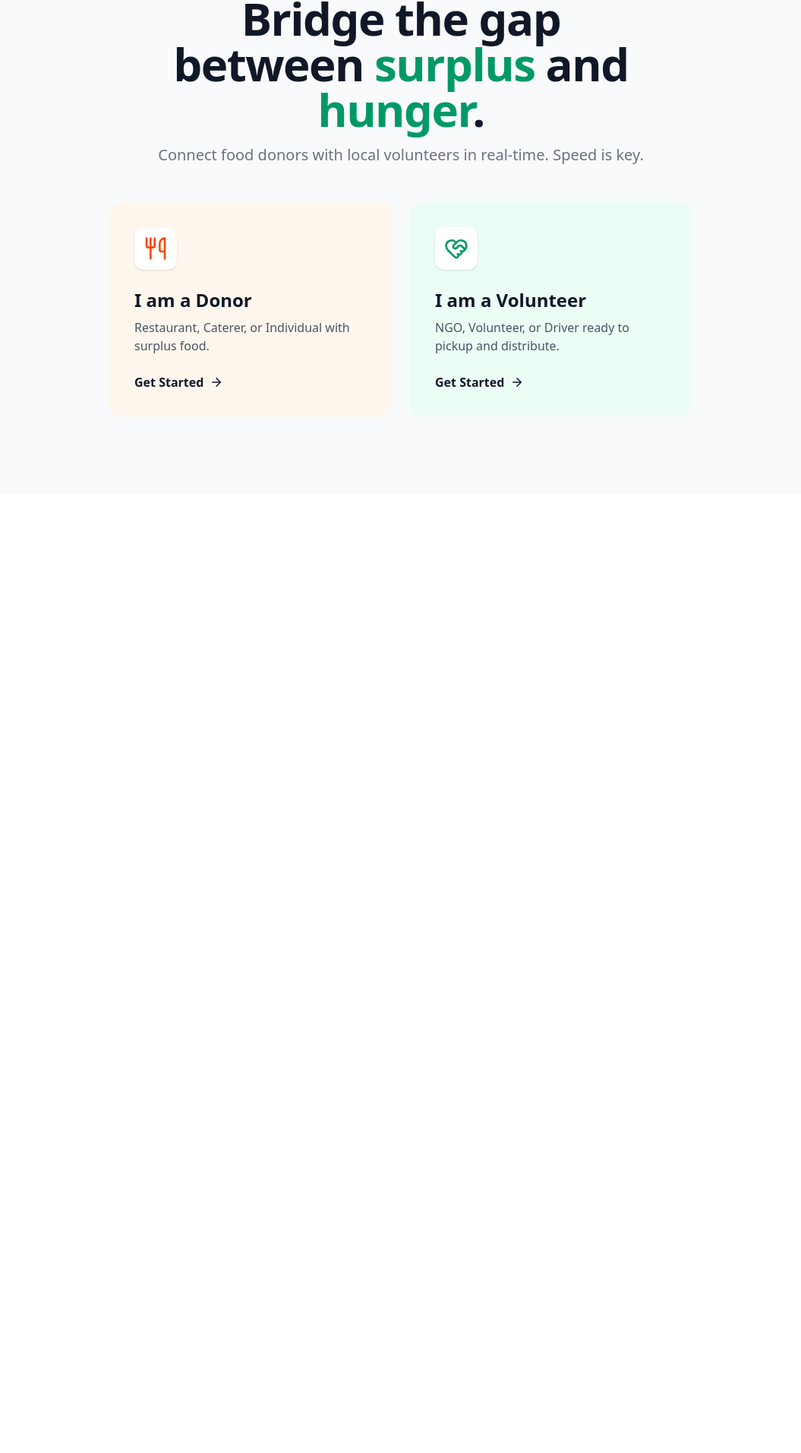
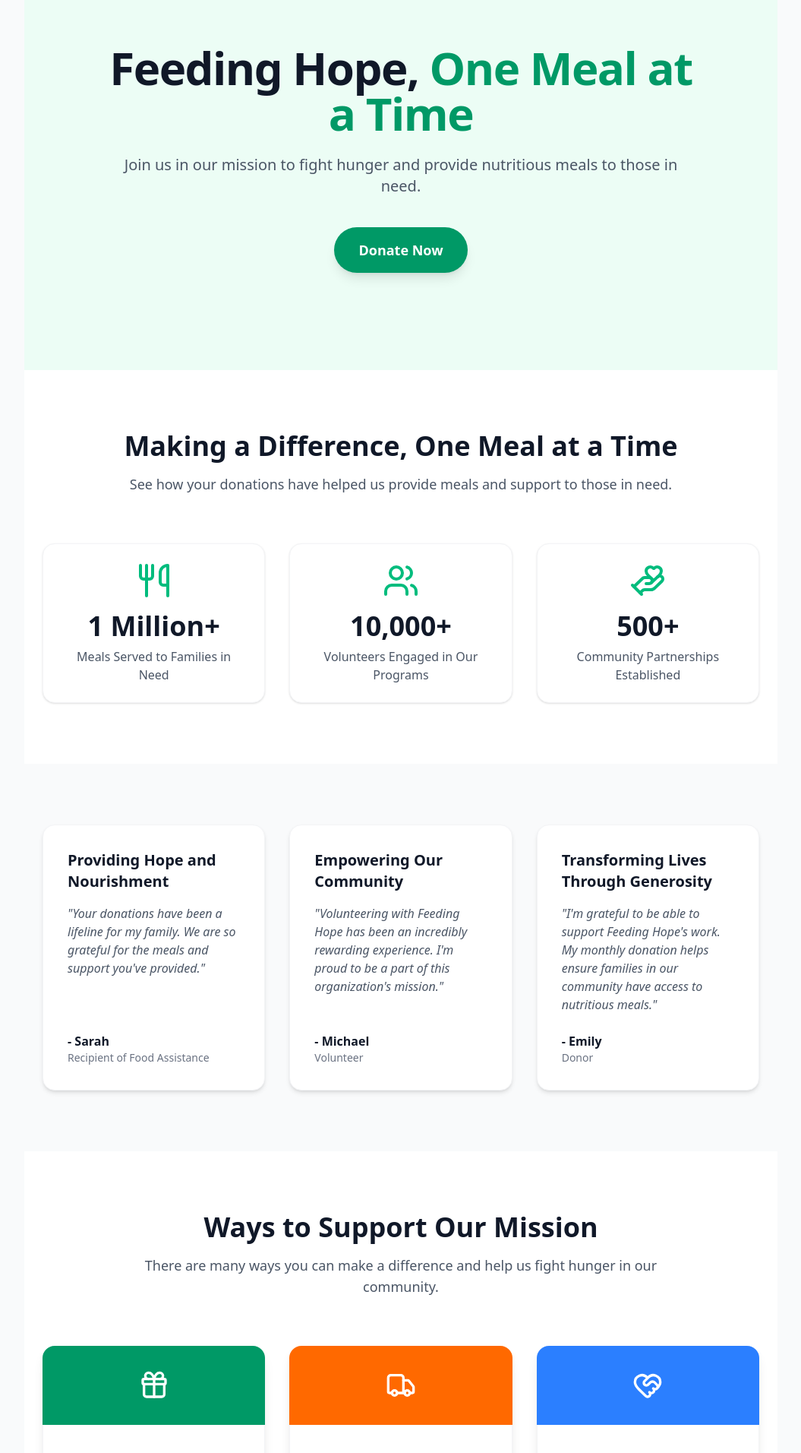
Before and after one commit to sarafkushagra/Team6, a React (Vite) app in the folder frontend/: page / in a window 1280 px wide. Shown: the part 149-2061 px from the top of the page at 76% size, without its empty margins (112-1167 px from the left). Before the commit the page ends 800 px from the top, so only its background shows below. Built offline with nearby package versions, Linux system fonts and the light colour scheme.

Commit message:
details on home

```diff
--- a/frontend/src/pages/Home.jsx
+++ b/frontend/src/pages/Home.jsx
@@ -1,79 +1,198 @@
 import React from 'react';
 import { Link } from 'react-router-dom';
-import { Utensils, HeartHandshake, ArrowRight } from 'lucide-react';
+import { Utensils, HeartHandshake, ArrowRight, Users, HandHeart, Gift, Truck } from 'lucide-react';
 import { motion } from 'framer-motion';
 
 const Home = () => {
     return (
-        <div className="flex flex-col items-center justify-center min-h-[80vh] gap-12">
-            <div className="text-center space-y-4 max-w-2xl">
-                <motion.div
+        <div className="flex flex-col w-full">
+            {/* Hero Section */}
+            <section className="relative bg-emerald-50 py-20 lg:py-32 overflow-hidden">
+                <div className="container mx-auto px-4 md:px-6 relative z-10">
+                    <div className="max-w-3xl mx-auto text-center space-y-6">
+                        <motion.h1
                             initial={{ opacity: 0, y: 20 }}
                             animate={{ opacity: 1, y: 0 }}
                             transition={{ duration: 0.5 }}
+                            className="text-5xl md:text-6xl font-extrabold tracking-tight text-gray-900"
                         >
-                    <span className="px-3 py-1 rounded-full bg-emerald-100 text-emerald-700 text-sm font-medium">
-                        Hyper-local Food Logistics
-                    </span>
-                </motion.div>
-                <motion.h1
-                    initial={{ opacity: 0, y: 20 }}
-                    animate={{ opacity: 1, y: 0 }}
-                    transition={{ duration: 0.5, delay: 0.1 }}
-                    className="text-5xl font-extrabold tracking-tight text-gray-900 sm:text-6xl"
-                >
-                    Bridge the gap between <span className="text-emerald-600">surplus</span> and <span className="text-emerald-600">hunger</span>.
+                            Feeding Hope, <span className="text-emerald-600">One Meal at a Time</span>
                         </motion.h1>
                         <motion.p
                             initial={{ opacity: 0, y: 20 }}
                             animate={{ opacity: 1, y: 0 }}
+                            transition={{ duration: 0.5, delay: 0.1 }}
+                            className="text-xl text-gray-600"
+                        >
+                            Join us in our mission to fight hunger and provide nutritious meals to those in need.
+                        </motion.p>
+                        <motion.div
+                            initial={{ opacity: 0, y: 20 }}
+                            animate={{ opacity: 1, y: 0 }}
                             transition={{ duration: 0.5, delay: 0.2 }}
-                    className="text-xl text-gray-500"
+                            className="pt-4"
                         >
-                    Connect food donors with local volunteers in real-time. Speed is key.
-                </motion.p>
+                            <Link to="/donate" className="inline-flex items-center justify-center px-8 py-4 text-lg font-semibold rounded-full text-white bg-emerald-600 hover:bg-emerald-700 transition-colors shadow-lg hover:shadow-xl">
+                                Donate Now
+                            </Link>
+                        </motion.div>
+                    </div>
+                </div>
+                {/* Decorative background elements could go here */}
+            </section>
+
+            {/* Impact Section */}
+            <section className="py-20 bg-white">
+                <div className="container mx-auto px-4 md:px-6">
+                    <div className="text-center max-w-3xl mx-auto mb-16">
+                        <h2 className="text-3xl md:text-4xl font-bold text-gray-900 mb-4">Making a Difference, One Meal at a Time</h2>
+                        <p className="text-lg text-gray-600">See how your donations have helped us provide meals and support to those in need.</p>
                     </div>
 
-            <div className="grid md:grid-cols-2 gap-6 w-full max-w-3xl">
-                <RoleCard
-                    to="/donor"
-                    icon={<Utensils size={32} />}
-                    title="I am a Donor"
-                    description="Restaurant, Caterer, or Individual with surplus food."
-                    color="bg-orange-50 hover:bg-orange-100"
-                    iconColor="text-orange-600"
+                    <div className="grid md:grid-cols-3 gap-8 text-center">
+                        <ImpactStat
+                            number="1 Million+"
+                            label="Meals Served to Families in Need"
+                            icon={<Utensils className="w-12 h-12 text-emerald-500 mx-auto mb-4" />}
+                            delay={0.1}
+                        />
+                        <ImpactStat
+                            number="10,000+"
+                            label="Volunteers Engaged in Our Programs"
+                            icon={<Users className="w-12 h-12 text-emerald-500 mx-auto mb-4" />}
+                            delay={0.2}
+                        />
+                        <ImpactStat
+                            number="500+"
+                            label="Community Partnerships Established"
+                            icon={<HandHeart className="w-12 h-12 text-emerald-500 mx-auto mb-4" />}
                             delay={0.3}
                         />
-                <RoleCard
-                    to="/volunteer"
-                    icon={<HeartHandshake size={32} />}
-                    title="I am a Volunteer"
-                    description="NGO, Volunteer, or Driver ready to pickup and distribute."
-                    color="bg-emerald-50 hover:bg-emerald-100"
-                    iconColor="text-emerald-600"
-                    delay={0.4}
+                    </div>
+                </div>
+            </section>
+
+            {/* Testimonials Section */}
+            <section className="py-20 bg-gray-50">
+                <div className="container mx-auto px-4 md:px-6">
+                    <div className="grid md:grid-cols-3 gap-8">
+                        <TestimonialCard
+                            quote="Your donations have been a lifeline for my family. We are so grateful for the meals and support you've provided."
+                            author="Sarah"
+                            role="Recipient of Food Assistance"
+                            title="Providing Hope and Nourishment"
+                            delay={0.1}
+                        />
+                        <TestimonialCard
+                            quote="Volunteering with Feeding Hope has been an incredibly rewarding experience. I'm proud to be a part of this organization's mission."
+                            author="Michael"
+                            role="Volunteer"
+                            title="Empowering Our Community"
+                            delay={0.2}
+                        />
+                        <TestimonialCard
+                            quote="I'm grateful to be able to support Feeding Hope's work. My monthly donation helps ensure families in our community have access to nutritious meals."
+                            author="Emily"
+                            role="Donor"
+                            title="Transforming Lives Through Generosity"
+                            delay={0.3}
                         />
                     </div>
+                </div>
+            </section>
+
+            {/* Get Involved Section */}
+            <section className="py-20 bg-white">
+                <div className="container mx-auto px-4 md:px-6">
+                    <div className="text-center max-w-3xl mx-auto mb-16">
+                        <h2 className="text-3xl md:text-4xl font-bold text-gray-900 mb-4">Ways to Support Our Mission</h2>
+                        <p className="text-lg text-gray-600">There are many ways you can make a difference and help us fight hunger in our community.</p>
+                    </div>
+
+                    <div className="grid md:grid-cols-3 gap-8">
+                        <ActionCard
+                            title="Monetary Donations"
+                            description="Make a one-time or recurring donation to support our programs and operations."
+                            buttonText="Donate Now"
+                            to="/donate"
+                            icon={<Gift className="w-10 h-10 text-white" />}
+                            color="bg-emerald-600"
+                            delay={0.1}
+                        />
+                        <ActionCard
+                            title="Food Drives"
+                            description="Organize a food drive in your community to collect non-perishable items for our food pantry."
+                            buttonText="Learn More"
+                            to="/food-drives"
+                            icon={<Truck className="w-10 h-10 text-white" />}
+                            color="bg-orange-500"
+                            delay={0.2}
+                        />
+                        <ActionCard
+                            title="Volunteer Opportunities"
+                            description="Join our team of volunteers and help us with food distribution, event planning, and more."
+                            buttonText="Sign Up"
+                            to="/volunteer"
+                            icon={<HeartHandshake className="w-10 h-10 text-white" />}
+                            color="bg-blue-500"
+                            delay={0.3}
+                        />
+                    </div>
+                </div>
+            </section>
         </div>
     );
 };
 
-const RoleCard = ({ to, icon, title, description, color, iconColor, delay }) => (
+const ImpactStat = ({ number, label, icon, delay }) => (
     <motion.div
-        initial={{ opacity: 0, scale: 0.95 }}
-        animate={{ opacity: 1, scale: 1 }}
+        initial={{ opacity: 0, y: 20 }}
+        whileInView={{ opacity: 1, y: 0 }}
+        viewport={{ once: true }}
         transition={{ duration: 0.5, delay }}
+        className="p-6 bg-white rounded-2xl shadow-sm border border-gray-100"
     >
-        <Link to={to} className={`block p-8 rounded-2xl border border-transparent transition-all duration-300 hover:shadow-xl hover:-translate-y-1 ${color} group`}>
-            <div className={`w-14 h-14 rounded-xl bg-white flex items-center justify-center shadow-sm mb-6 ${iconColor}`}>
+        {icon}
+        <h3 className="text-4xl font-bold text-gray-900 mb-2">{number}</h3>
+        <p className="text-gray-600 font-medium">{label}</p>
+    </motion.div>
+);
+
+const TestimonialCard = ({ quote, author, role, title, delay }) => (
+    <motion.div
+        initial={{ opacity: 0, y: 20 }}
+        whileInView={{ opacity: 1, y: 0 }}
+        viewport={{ once: true }}
+        transition={{ duration: 0.5, delay }}
+        className="bg-white p-8 rounded-2xl shadow-md border border-gray-100 flex flex-col h-full"
+    >
+        <h3 className="text-xl font-bold text-gray-900 mb-4">{title}</h3>
+        <p className="text-gray-600 italic mb-6 flex-grow">"{quote}"</p>
+        <div className="mt-auto">
+            <p className="font-bold text-gray-900">- {author}</p>
+            <p className="text-sm text-gray-500">{role}</p>
+        </div>
+    </motion.div>
+);
+
+const ActionCard = ({ title, description, buttonText, to, icon, color, delay }) => (
+    <motion.div
+        initial={{ opacity: 0, y: 20 }}
+        whileInView={{ opacity: 1, y: 0 }}
+        viewport={{ once: true }}
+        transition={{ duration: 0.5, delay }}
+        className="flex flex-col h-full rounded-2xl overflow-hidden shadow-lg group hover:shadow-xl transition-shadow"
+    >
+        <div className={`${color} p-8 flex justify-center items-center`}>
             {icon}
         </div>
-            <h3 className="text-2xl font-bold text-gray-900 mb-2">{title}</h3>
-            <p className="text-gray-600 mb-6">{description}</p>
-            <div className="flex items-center font-semibold text-gray-900 group-hover:gap-2 transition-all">
-                Get Started <ArrowRight size={18} className="ml-2" />
+        <div className="bg-white p-8 flex flex-col flex-grow border-x border-b border-gray-100 rounded-b-2xl">
+            <h3 className="text-2xl font-bold text-gray-900 mb-3">{title}</h3>
+            <p className="text-gray-600 mb-6 flex-grow">{description}</p>
+            <Link to={to} className={`inline-flex items-center font-semibold ${color.replace('bg-', 'text-')} group-hover:gap-2 transition-all`}>
+                {buttonText} <ArrowRight size={18} className="ml-2" />
+            </Link>
         </div>
-        </Link>
     </motion.div>
 );
 
```
Lines whose indentation alone changed are shown as unchanged.
